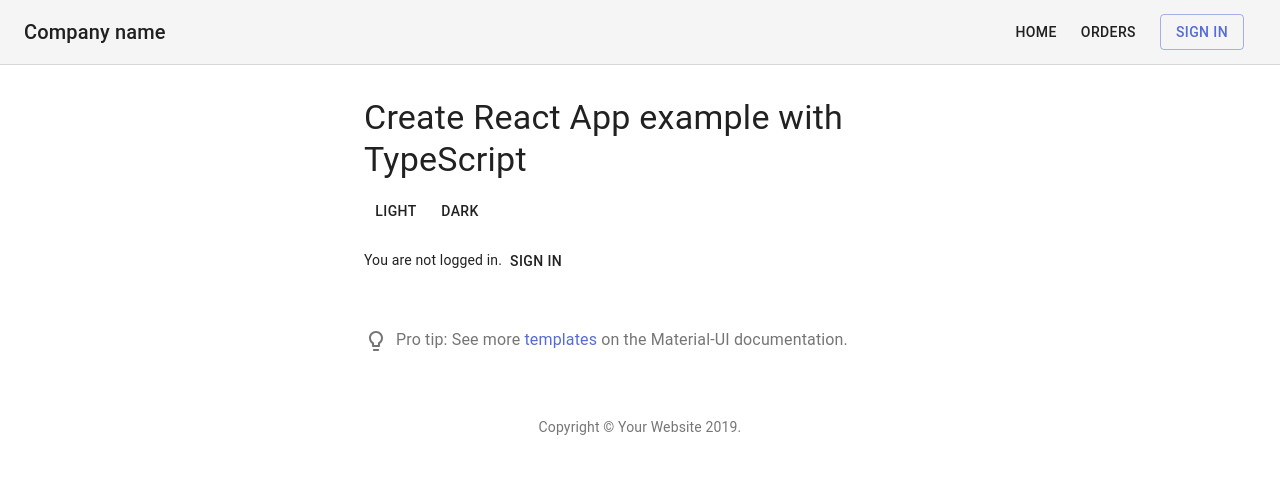
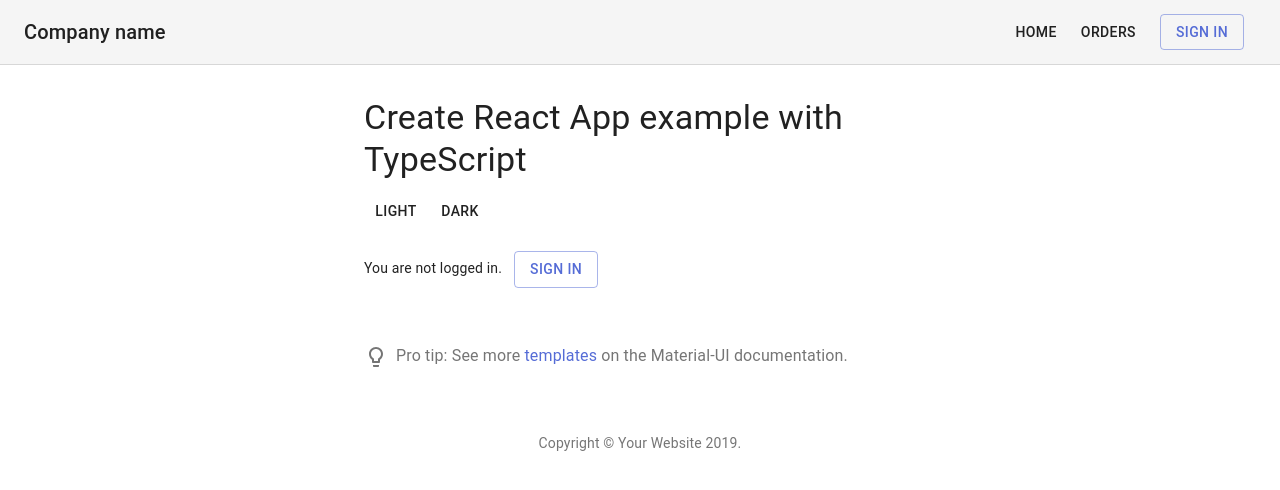
Before and after one commit to nnance/fullstack-typescript, a React (Create React App) app in the folder packages/app/: page / in a window 1280 px wide. Shown: the top 490 px of the page. Built offline with nearby package versions, Linux system fonts and the light colour scheme.

Commit message:
reusable auth button

```diff
--- a/packages/app/src/App.tsx
+++ b/packages/app/src/App.tsx
@@ -2,7 +2,6 @@ import React from "react";
 import Container from "@material-ui/core/Container";
 import Typography from "@material-ui/core/Typography";
 import Box from "@material-ui/core/Box";
-import Link from "@material-ui/core/Link";
 import ProTip from "./components/ProTip";
 import { Button } from "@material-ui/core";
 import { AppContext } from "./components/AppContext";
@@ -10,10 +9,16 @@ import AuthButton from "./components/AuthButton";
 
 export default function App() {
   const { setLightTheme } = React.useContext(AppContext);
+  const {
+    props: { isAuthenticated, user }
+  } = React.useContext(AppContext);
 
-  const switchHandler = (newValue: boolean) => () => {
-    if (setLightTheme) setLightTheme(newValue);
-  };
+  const Status = () =>
+    isAuthenticated ? (
+      <React.Fragment>Welcome {user ? user.name : ""}!</React.Fragment>
+    ) : (
+      <React.Fragment>You are not logged in.</React.Fragment>
+    );
 
   return (
     <Container maxWidth="sm">
@@ -21,9 +26,12 @@ export default function App() {
         <Typography variant="h4" component="h1" gutterBottom>
           Create React App example with TypeScript
         </Typography>
-        <Button onClick={switchHandler(true)}>Light</Button>
-        <Button onClick={switchHandler(false)}>Dark</Button>
-        <AuthButton />
+        <Button onClick={() => setLightTheme(true)}>Light</Button>
+        <Button onClick={() => setLightTheme(false)}>Dark</Button>
+        <p>
+          <Status />
+          <AuthButton />
+        </p>
         <ProTip />
       </Box>
     </Container>
--- a/packages/app/src/components/AuthButton.tsx
+++ b/packages/app/src/components/AuthButton.tsx
@@ -1,24 +1,40 @@
 import React from "react";
 import { AppContext } from "./AppContext";
-import { Button } from "@material-ui/core";
-import { withRouter, RouteComponentProps } from "react-router-dom";
+import { Button, makeStyles, useTheme } from "@material-ui/core";
+import { withRouter } from "react-router-dom";
 
-const AuthButton = (props: RouteComponentProps) => {
+const useStyles = makeStyles(theme => ({
+  link: {
+    margin: theme.spacing(1, 1.5)
+  }
+}));
+
+const AuthButton = () => {
+  const classes = useStyles(useTheme());
+
   const {
-    props: { isAuthenticated, user },
+    props: { isAuthenticated },
     setAuthenticated
   } = React.useContext(AppContext);
 
-  return isAuthenticated ? (
-    <p>
-      Welcome {user ? user.name : ""}!
-      <Button onClick={() => setAuthenticated(false)}>Sign out</Button>
-    </p>
+  return !isAuthenticated ? (
+    <Button
+      color="primary"
+      variant="outlined"
+      className={classes.link}
+      onClick={() => setAuthenticated(true)}
+    >
+      Sign In
+    </Button>
   ) : (
-    <p>
-      You are not logged in.
-      <Button onClick={() => setAuthenticated(true)}>Sign In</Button>
-    </p>
+    <Button
+      color="primary"
+      variant="outlined"
+      className={classes.link}
+      onClick={() => setAuthenticated(false)}
+    >
+      Sign Out
+    </Button>
   );
 };
 
```
